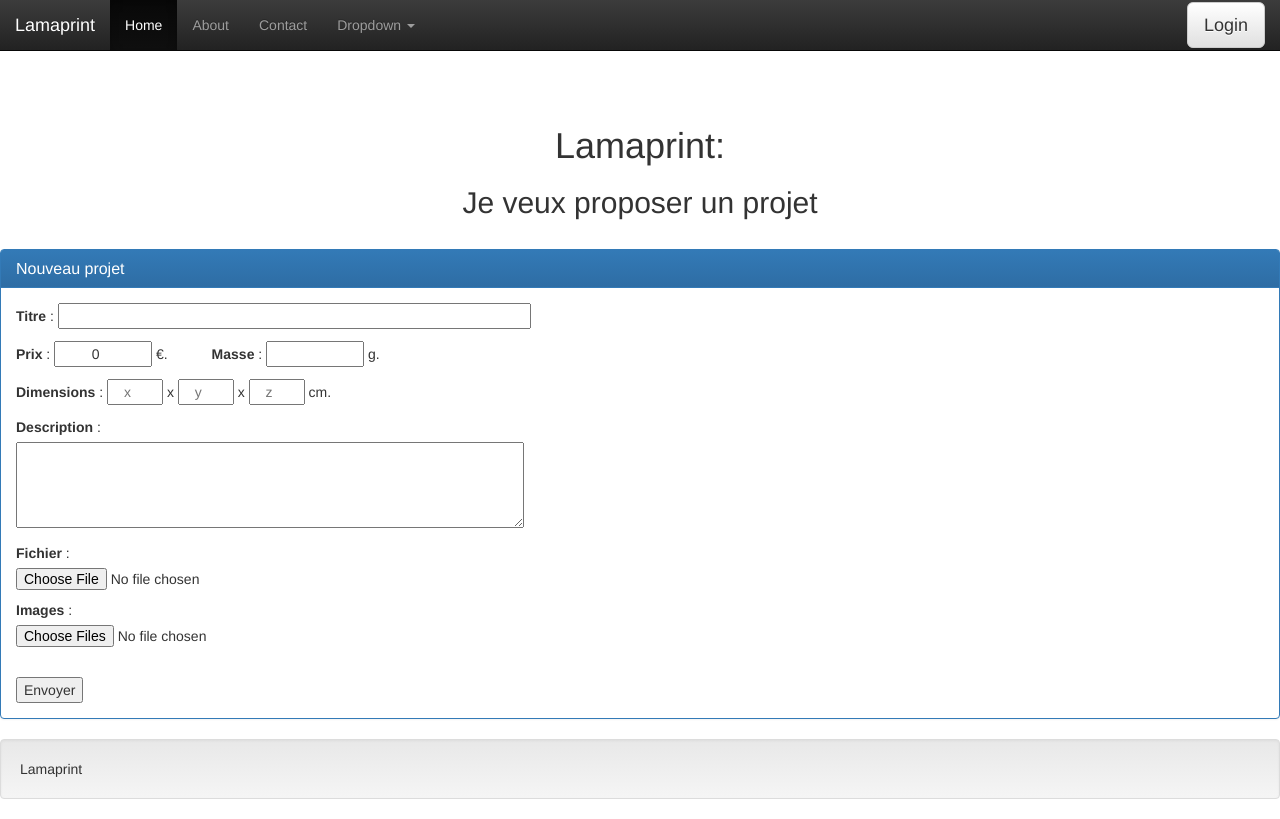
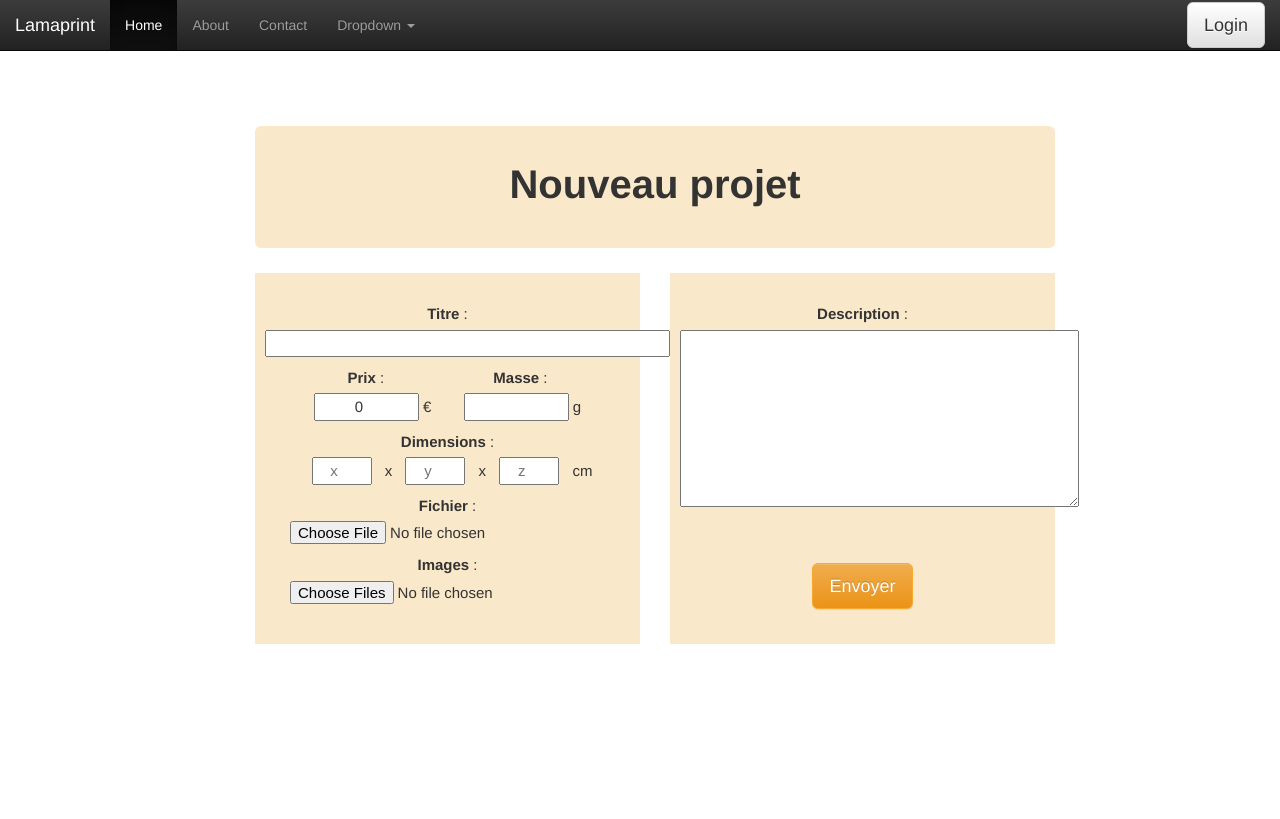
Before and after one commit to TedGrassman/LamaPrint, a plain HTML site: page Projet/src/Page_HTML/propose.html in a window 1280 px wide. Drawn offline with Linux system fonts and the light colour scheme.

Commit message:
Adaptation of Propose

```diff
--- a/Projet/src/Page_HTML/lamaprint.css
+++ b/Projet/src/Page_HTML/lamaprint.css
@@ -70,6 +70,7 @@ header{
 	background-color:#fae8ca;
 	padding-top:30px;
 	padding-bottom:30px;
+	padding-left:0px;
 	margin-bottom:25px;
 }
 
@@ -99,6 +100,10 @@ header{
 	margin-bottom:10px;
 }
 
+.input-center{
+	text-align:center;
+}
+
 .link-form-style{
 	font-size:15px;
 	padding-top:0px;
@@ -106,7 +111,6 @@ header{
 	color:#f7aa2d;
 	font-weight: bold;
 }
-
 
 
 
@@ -215,6 +219,38 @@ header{
 		border-color:#c27800;
 	}
 
+/*PROPOSE PROJET ----------------------------------------*/
+
+.propose-form-title{
+
+	margin-top:0px;
+	width:800px;
+	font-size:40px;
+	text-align:center;
+	margin-left:15px;
+	margin-right:15px;
+}
+
+.container-halfpropose{
+	width:385px;
+	margin-right:15px;
+	margin-left:15px;
+	margin-top:0px;
+	padding-left:0px;
+	padding-right:0px;
+	text-align:center;
+}
+
+.jumbotron-propose{
+	background-color:#fae8ca;
+	padding-top:30px;
+	padding-bottom:30px;
+	padding-left:10px;
+	padding-right:10px;
+	margin-bottom:25px;
+}
+
+
 /*PROFILE -----------------------------------------------*/
 
 
--- a/Projet/src/Page_HTML/propose.html
+++ b/Projet/src/Page_HTML/propose.html
@@ -58,62 +58,62 @@
 
 		<div class="content">
 			<header>
-				<h1> Lamaprint: </h1>
-				<h2>Je veux proposer un projet</h2>
+
 			</header>
 
-			<div class="form-container"> <!-- mettre plusieurs classe-->
-				<div class="panel panel-primary">
-					<div class="panel-heading">
-						<h3 class="panel-title"><a href="Projet.html"> Nouveau projet </a></h3>
 		</div>
-					<div class="panel-body">
 
+		<div class="container register-text">
 
+			<div class="container-co jumbotron propose-form-title">
+				<p>
+					<label for="titletext" class="login-form-title">Nouveau projet</label>
+				</p>
+			</div>
+
+			<div class="container-globalregister">
 				<form method="post" action="#" enctype="multipart/form-data">
+					<div class="col-md-6 no-padding">
+						<div  id="registerleftwindow" class="jumbotron-propose container-halfpropose">
 
-							<p><label for="title">Titre</label> :
-							<input type="text" name="title" id="title" size="55" required /></p>
+							<p><label for="title">Titre</label> : </br>
+							<input type="text" name="title" id="title" size="42%" required /></p>
 
-							<label for="prix">Prix </label> :
-							<input type="number" min="0" step="0.01" value="0" name="prix" id="prix" style="width: 7em;text-align:center;" required /> €.
+							<label for="prix">Prix </label> : <label for="masse" style="margin-left: 105px;">Masse </label> :  </br>
+							<input type="number" min="0" step="0.01" value="0" name="prix" id="prix" style="width: 7em;" class="input-center" required /> €
+							<input type="number" min="0" name="masse" id="masse" style="margin-left: 28px; width: 7em;" class="input-center" /> g</p>
 
-							<label for="masse" style="margin-left: 40px;">Masse </label> :
-							<input type="number" min="0" name="masse" id="masse" style="width: 7em;text-align:center;" /> g.</p>
-
-							<p><label for="dimx">Dimensions </label> :
-							<input type="number" min="0" step="0.1" name="dimx" id="dimx" style="width: 4em;text-align:center;" placeholder="x" /> x
-							<input type="number" min="0" step="0.1" name="dimy" id="dimy" style="width: 4em;text-align:center;" placeholder="y" /> x
-							<input type="number" min="0" step="0.1" name="dimz" id="dimz" style="width: 4em;text-align:center;" placeholder="z" /> cm. </p>
-
-
-							<p><label for="description">Description </label> : <br />
-							<textarea name="description" id="description" rows="4" cols="60"></textarea></p>
+							<p><label for="dimx">Dimensions </label> : </br>
+							<input type="number" min="0" step="0.1" name="dimx" id="dimx" style="width: 4em; margin-left: 9px; margin-right: 9px;" class="input-center" placeholder="x" /> x
+							<input type="number" min="0" step="0.1" name="dimy" id="dimy" style="width: 4em; margin-left: 9px; margin-right: 9px;" class="input-center" placeholder="y" /> x
+							<input type="number" min="0" step="0.1" name="dimz" id="dimz" style="width: 4em; margin-left: 9px; margin-right: 9px;" class="input-center" placeholder="z" /> cm </p>
 
 							<p><label for="fichier">Fichier</label> :
-							<input type="file" name="fichier" id="fichier" /></p>
+							<input type="file" name="fichier" id="fichier" style="margin-left:25px" required /></p>
 
 							<p><label for="images">Images</label> :
-							<input type="file" name="images" id="fichier" multiple /></p>
-
-							<br />
-							<input type="submit" value="Envoyer" />
-
-						</form>
-
-
+							<input type="file" name="images" id="images" style="margin-left:25px" multiple /></p>
 
 						</div>
 
 					</div>
+					<div class="col-md-6 no-padding">
+						<div id="registerrightwindow" class="jumbotron-propose container-halfpropose">
 
+							<p><label for="description">Description </label> : <br />
+							<textarea name="description" id="description" rows="8" cols="42%" style="margin-bottom:11px"></textarea></p>
+
+							<a class="btn btn-lg btn-warning register-button-style" href="#" role="button">Envoyer</a>
+						</div>
+					</div>
+				</form>
 			</div>
 
 
 			<footer>
-				<div class="well">
+				<!--<div class="well">
 					Lamaprint
-				</div>
+				</div>-->
 			</footer>
 		</div>
 
```
Lines whose indentation alone changed are shown as unchanged.
